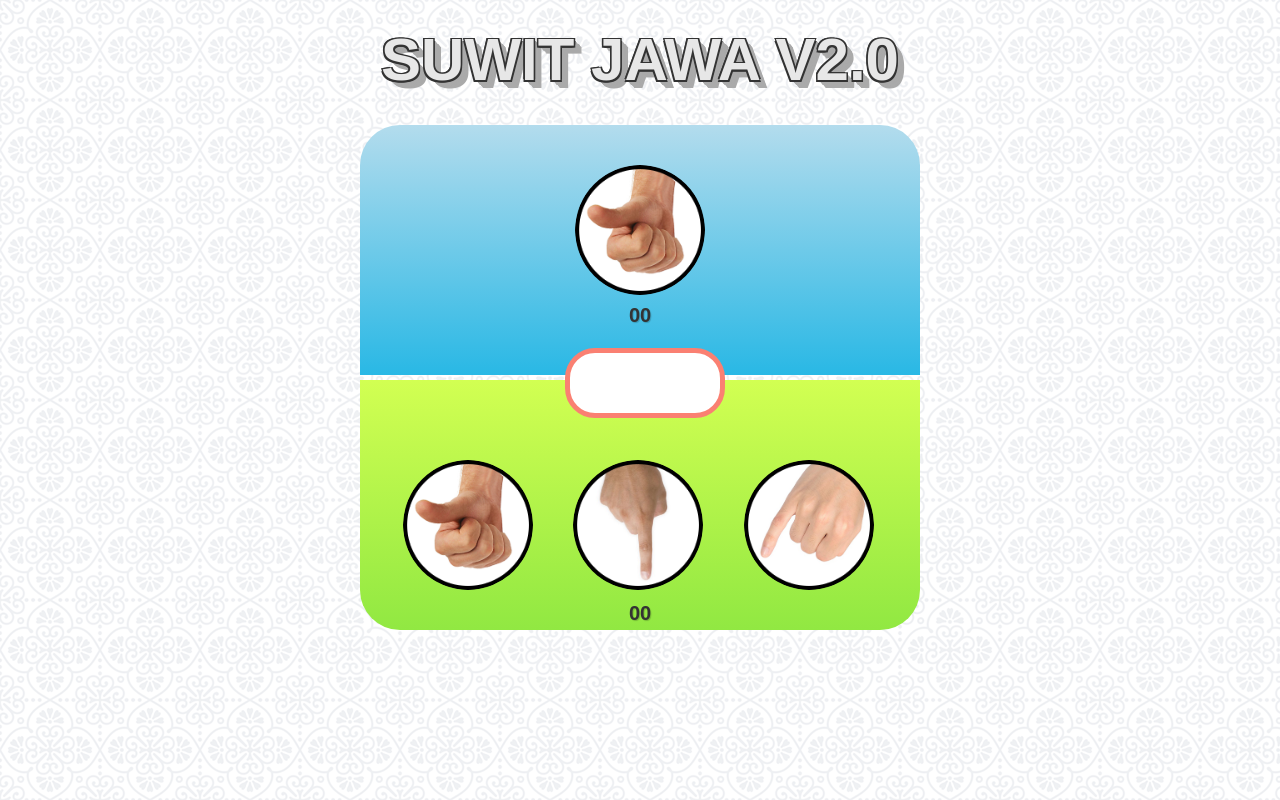
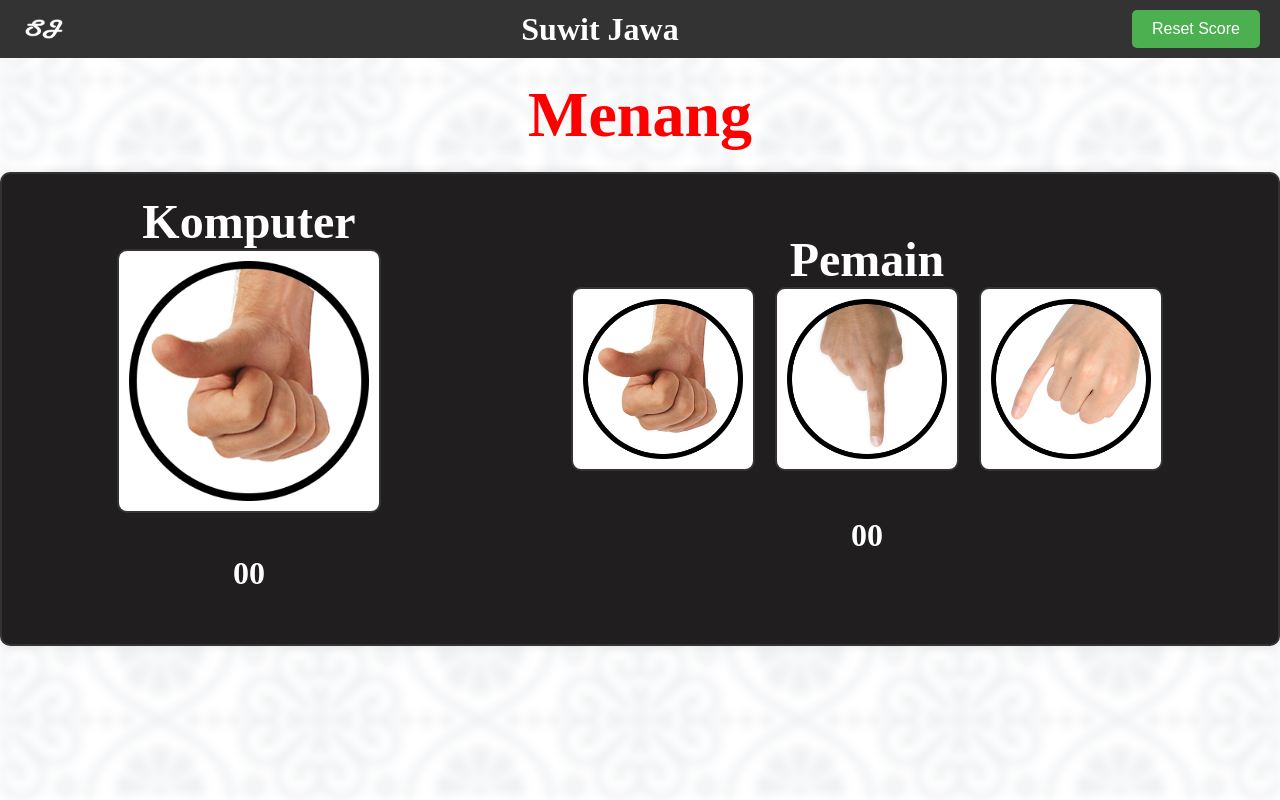
Before and after one commit to FarrelGhozy/Suit_Jawa, a plain HTML site: page index.html in a window 1280 px wide. Drawn offline with Linux system fonts and the light colour scheme; a web font is replaced by a local one.

Commit message:
projek sederhana selesai

```diff
--- a/index.html
+++ b/index.html
@@ -5,17 +5,31 @@
     <meta name="viewport" content="width=device-width, initial-scale=1.0" />
     <title>Membuat Program Suit Jawa Menggunakan JavaScript</title>
     <link rel="stylesheet" href="style.css" />
+    <link rel="preconnect" href="https://fonts.googleapis.com" />
+    <link rel="preconnect" href="https://fonts.gstatic.com" crossorigin />
+    <link
+      href="https://fonts.googleapis.com/css2?family=DM+Serif+Text:ital@0;1&display=swap"
+      rel="stylesheet"
+    />
   </head>
   <body>
-    <h1>Suwit Jawa v2.0</h1>
+    <!-- menambahkan background pada body -->
+    <div class="background"></div>
+    <div class="navbar">
+      <img src="img/Logo_SJ.png" alt="SJ" />
+      <h2>Suwit Jawa</h2>
+      <button id="reset">Reset Score</button>
+    </div>
+    <div class="info">Menang</div>
 
     <div class="container">
       <div class="area-komputer">
+        <h3 class="title">Komputer</h3>
         <img src="img/gajah.png" class="img-komputer" />
         <h3 id="score-komputer">00</h3>
       </div>
-      <div class="info"></div>
-      <div class="area-player">
+      <div class="area-pemain">
+        <h3 class="title">Pemain</h3>
         <ul>
           <li>
             <img src="img/gajah.png" class="gajah" />
--- a/script.js
+++ b/script.js
@@ -78,6 +78,16 @@ pilihan2.forEach(function (p) {
   }); // ✅ tutup eventListener
 }); // ✅ tutup forEach
 
+//mereset ulang score
+const resetButton = document.querySelector("#reset");
+resetButton.addEventListener("click", function () {
+  playerWinCount = 0;
+  computerWinCount = 0;
+  scorePlayer.innerHTML = "00";
+  scoreComputer.innerHTML = "00";
+  info.innerHTML = "SCORE TELAH DI RESET";
+});
+
 //   const pilihanPlayer = pGajah.className;
 //   const hasil = getHasil(pilihanComputer, pilihanPlayer);
 
--- a/style.css
+++ b/style.css
@@ -1,267 +1,124 @@
-tml,
-body,
-div,
-span,
-applet,
-object,
-iframe,
-h1,
-h2,
-h3,
-h4,
-h5,
-h6,
-p,
-blockquote,
-pre,
-a,
-abbr,
-acronym,
-address,
-big,
-cite,
-code,
-del,
-dfn,
-em,
-img,
-ins,
-kbd,
-q,
-s,
-samp,
-small,
-strike,
-strong,
-sub,
-sup,
-tt,
-var,
-b,
-u,
-i,
-center,
-dl,
-dt,
-dd,
-ol,
-ul,
-li,
-fieldset,
-form,
-label,
-legend,
-table,
-caption,
-tbody,
-tfoot,
-thead,
-tr,
-th,
-td,
-article,
-aside,
-canvas,
-details,
-embed,
-figure,
-figcaption,
-footer,
-header,
-hgroup,
-menu,
-nav,
-output,
-ruby,
-section,
-summary,
-time,
-mark,
-audio,
-video {
+body {
   margin: 0;
   padding: 0;
-  border: 0;
-  font-size: 100%;
-  font: inherit;
-  vertical-align: baseline;
+  font-family: "DM Serif Text", serif;
 }
-/* HTML5 display-role reset for older browsers */
-article,
-aside,
-details,
-figcaption,
-figure,
-footer,
-header,
-hgroup,
-menu,
-nav,
-section {
-  display: block;
+.background {
+  position: fixed;
+  z-index: -1;
+  top: 0;
+  left: 0;
+  width: 100vw;
+  height: 100vh;
+  background: url("img/bg.png") repeat center center/cover;
+  filter: blur(5px);
 }
-body {
-  line-height: 1;
+.navbar {
+  display: flex;
+  align-items: center;
+  justify-content: space-between;
+  background-color: #333;
+  color: white;
+  padding: 10px 20px;
 }
-ol,
-ul {
-  list-style: none;
+.navbar img {
+  width: 3rem;
+  height: 2rem;
 }
-blockquote,
-q {
-  quotes: none;
+.navbar h2 {
+  margin: 0;
+  font-size: 2rem;
 }
-blockquote:before,
-blockquote:after,
-q:before,
-q:after {
-  content: "";
-  content: none;
+.navbar button {
+  padding: 10px 20px;
+  background-color: #4caf50;
+  color: white;
+  border: none;
+  border-radius: 5px;
+  cursor: pointer;
+  font-size: 1rem;
+  font-weight: 400;
 }
-table {
-  border-collapse: collapse;
-  border-spacing: 0;
+.navbar button:hover {
+  background-color: #45a049;
 }
-
-/* Suwit Jawa 2.0 */
-
-body {
-  background-image: url(img/bg.png);
-  font-family: arial;
+.navbar button:active {
+  background-color: #3e8e41;
+  transform: translateY(2px);
 }
-h1 {
-  font-size: 60px;
-  font-weight: bold;
+.info {
   text-align: center;
-  margin: 10px 0;
-  margin-top: 30px;
-  text-transform: uppercase;
-  color: #e7e7e7;
-  text-shadow: 1.5px 1.5px 0 #333, 0px 1.5px 0 #333, -1.5px -1.5px 0 #333,
-    -1.5px -1.5px 0 #333, -1.5px 1.5px 0 #333, 1.5px -1.5px 0 #333,
-    0.7778174593px 0.7778174593px 0 #aaaaaa,
-    1.5556349186px 1.5556349186px 0 #aaaaaa,
-    2.3334523779px 2.3334523779px 0 #aaaaaa,
-    3.1112698372px 3.1112698372px 0 #aaaaaa,
-    3.8890872965px 3.8890872965px 0 #aaaaaa,
-    4.6669047558px 4.6669047558px 0 #aaaaaa,
-    5.4447222151px 5.4447222151px 0 #aaaaaa,
-    6.2225396744px 6.2225396744px 0 #aaaaaa,
-    7.0003571337px 7.0003571337px 0 #aaaaaa,
-    7.7781745931px 7.7781745931px 0 #aaaaaa;
+  margin: 20px 0;
+  font-size: 4rem;
+  font-weight: 700;
+  color: red;
 }
 
 .container {
-  width: 600px;
-  margin: auto;
+  max-width: 115rem;
+  margin: 20px auto;
   padding: 20px;
-  position: relative;
+  border: 2px solid #333;
+  border-radius: 10px;
+  background-color: #201e1e;
+  box-shadow: 0 0 10px rgba(0, 0, 0, 0.1);
+  display: flex;
+  align-items: center;
+  justify-content: space-around;
+  color: white;
+}
+.title {
+  margin: 0;
+  font-size: 3rem;
+  color: #ffffff;
+}
+#score-komputer,
+#score-player {
+  font-size: 2rem;
+  font-weight: 700;
+  color: #ffffff;
+  direction: none;
+}
+.area-komputer,
+.area-pemain {
+  display: flex;
+  flex-direction: column;
+  align-items: center;
+  justify-content: center;
 }
 
-.area-komputer {
-  width: 560px;
-  height: 250px;
-  margin: 5px auto;
-  background-color: lightblue;
-  background: linear-gradient(
-    to bottom,
-    rgba(179, 220, 237, 1) 0%,
-    rgba(41, 184, 229, 1) 100%
-  );
-  position: relative;
-  padding-top: 40px;
-  box-sizing: border-box;
-  border-radius: 40px 40px 0 0;
+.container img {
+  width: 10rem;
+  height: 10rem;
+  object-fit: contain;
+  border: 2px solid #333;
+  background-color: white;
+  padding: 10px;
+  border-radius: 10px;
+  margin-bottom: 10px;
+  transition: transform 0.3s ease;
+}
+.container ul {
+  list-style-type: none;
+  padding: 0;
+  margin: 0;
+  display: flex;
+  gap: 20px;
+}
+.area-komputer img {
+  width: 15rem;
+  height: 15rem;
+}
+.area-pemain img {
+  border-radius: 10px;
+  margin-bottom: 10px;
+  cursor: pointer;
+  transition: transform 0.3s ease;
 }
 
-.area-player {
-  width: 560px;
-  height: 250px;
-  margin: 5px auto;
-  background-color: lightgreen;
-  background: linear-gradient(
-    to bottom,
-    rgba(210, 255, 82, 1) 0%,
-    rgba(145, 232, 66, 1) 100%
-  );
-  position: relative;
-  border-radius: 0 0 40px 40px;
+.area-pemain img:hover {
+  transform: scale(0.95);
 }
-
-.info {
-  width: 150px;
-  height: 60px;
-  border: 5px solid salmon;
-  position: absolute;
-  left: 50%;
-  margin-left: -75px;
-  top: 50%;
-  margin-top: -30px;
-  background-color: white;
-  border-radius: 30px;
-  z-index: 1;
-  text-align: center;
-  line-height: 60px;
-  color: #f89bb4;
-  font-size: 26px;
-  text-shadow: 1px 1px 1px rgba(0, 0, 0, 0.3);
+.area-pemain img:active {
+  transform: translateY(2px);
 }
-
-ul {
-  padding-top: 80px;
-  padding-left: 25px;
-}
-
-li {
-  display: inline-block;
-  margin: 0 18px;
-}
-
-img {
-  width: 130px;
-  height: 130px;
-  display: block;
-  margin: auto;
-  border-radius: 50%;
-}
-
-.gajah,
-.orang,
-.semut {
-  transition: 0.3s;
-  position: relative;
-  top: 0;
-  cursor: pointer;
-}
-
-.gajah:hover,
-.semut:hover,
-.orang:hover,
-.active {
-  box-shadow: 0 0 10px 5px limegreen;
-}
-
-.gajah:active,
-.semut:active,
-.orang:active {
-  top: 2px;
-}
-.keterangan {
-  text-align: center;
-  margin-top: 10px;
-  font-size: 20px;
-  font-weight: bold;
-  color: #333;
-  text-transform: uppercase;
-  text-shadow: 1px 1px 1px rgba(0, 0, 0, 0.2);
-}
-
-h3 {
-  text-align: center;
-  margin-top: 10px;
-  color: #333;
-  text-transform: uppercase;
-  text-shadow: 1px 1px 1px rgba(0, 0, 0, 0.2);
-  font-size: 20px;
-  font-weight: bold;
-}
```
Also changed, not shown: img/Logo_SJ.png (added).
